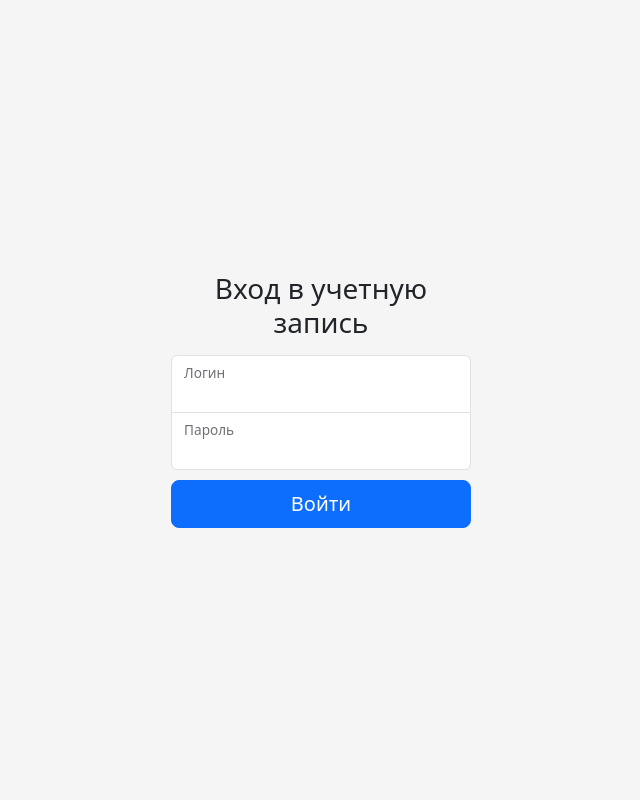
After one commit to hazadus/journal, a Django app: page /accounts/login/ in a window 1280 px wide. The commit adds this page. Shown: the whole page, without its empty margins (319-959 px from the left). Run offline with Django 4.2, Linux system fonts and the light colour scheme; parts of the project's set-up code (start-up, migrations or seed data) failed here and were passed over.

Commit message:
feat(django_project): custom login view implemented.

```diff
--- a/django_project/settings.py
+++ b/django_project/settings.py
@@ -113,3 +113,9 @@ STATICFILES_STORAGE = "whitenoise.storage.CompressedManifestStaticFilesStorage"
 # https://docs.djangoproject.com/en/4.1/ref/settings/#default-auto-field
 
 DEFAULT_AUTO_FIELD = "django.db.models.BigAutoField"
+
+# Login / logout stuff
+
+LOGIN_REDIRECT_URL = "journal:task_list"
+LOGOUT_REDIRECT_URL = "login"
+SESSION_COOKIE_AGE = 60 * 60 * 16
--- a/django_project/urls.py
+++ b/django_project/urls.py
@@ -4,4 +4,5 @@ from django.urls import path, include
 urlpatterns = [
     path("", include("journal.urls")),
     path("adminpanel/", admin.site.urls),
+    path("accounts/", include("django.contrib.auth.urls")),  # Must be "accounts/" to work properly
 ]
--- a/journal/views.py
+++ b/journal/views.py
@@ -1,9 +1,10 @@
 from django.views.generic import ListView, DetailView
+from django.contrib.auth.mixins import LoginRequiredMixin
 
 from .models import Task
 
 
-class TaskListView(ListView):
+class TaskListView(LoginRequiredMixin, ListView):
     """ "Задачи" view in Dashboard  """
     model = Task
     template_name = "task_list.html"
@@ -11,7 +12,7 @@ class TaskListView(ListView):
     context_object_name = "task_list"
 
 
-class TaskDetailView(DetailView):
+class TaskDetailView(LoginRequiredMixin, DetailView):
     model = Task
     template_name = "task_detail.html"
     context_object_name = "task"
--- a/templates/base_dashboard.html
+++ b/templates/base_dashboard.html
@@ -11,7 +11,7 @@
       aria-label="Search">
     <div class="navbar-nav">
       <div class="nav-item text-nowrap">
-        <a class="nav-link px-3" href="#">Выход <i class="fa-solid fa-arrow-right-from-bracket"></i></a>
+        <a class="nav-link px-3" href="{% url 'logout' %}">Выход <i class="fa-solid fa-arrow-right-from-bracket"></i></a>
       </div>
     </div>
   </header>
--- /dev/null
+++ b/templates/registration/login.html
@@ -0,0 +1,77 @@
+{% load static %}
+
+<!doctype html>
+<html lang="ru">
+  <head>
+    <meta charset="utf-8">
+    <meta name="viewport" content="width=device-width, initial-scale=1">
+    <title>Вход в учетную запись</title>
+
+    <link href="https://cdn.jsdelivr.net/npm/bootstrap@5.3.0-alpha1/dist/css/bootstrap.min.css" rel="stylesheet"
+      integrity="sha384-GLhlTQ8iRABdZLl6O3oVMWSktQOp6b7In1Zl3/Jr59b6EGGoI1aFkw7cmDA6j6gD" crossorigin="anonymous">
+    <link href="{% static 'fontawesome/css/fontawesome.css' %}" rel="stylesheet">
+    <link href="{% static 'fontawesome/css/brands.css' %}" rel="stylesheet">
+    <link href="{% static 'fontawesome/css/solid.css' %}" rel="stylesheet">
+    <style>
+      html,
+      body {
+        height: 100%;
+      }
+
+      body {
+        display: flex;
+        align-items: center;
+        padding-top: 40px;
+        padding-bottom: 40px;
+        background-color: #f5f5f5;
+      }
+
+      .form-signin {
+        max-width: 330px;
+        padding: 15px;
+      }
+
+      .form-signin .form-floating:focus-within {
+        z-index: 2;
+      }
+
+      .form-signin input[type="text"] {
+        margin-bottom: -1px;
+        border-bottom-right-radius: 0;
+        border-bottom-left-radius: 0;
+      }
+
+      .form-signin input[type="password"] {
+        margin-bottom: 10px;
+        border-top-left-radius: 0;
+        border-top-right-radius: 0;
+      }
+    </style>
+  </head>
+
+  <body class="text-center">
+    <main class="form-signin w-100 m-auto">
+      <form method="post" action="{% url 'login' %}">
+        {% csrf_token %}
+        <h1 class="h3 mb-3 fw-normal">Вход в учетную запись</h1>
+        {% if form.errors %}
+          <div class="alert alert-danger" role="alert">
+            Указанные логин и пароль не подходят. Пожалуйста, попробуйте ещё раз.
+          </div>
+        {% endif %}
+        <div class="form-floating">
+          <input type="text" class="form-control" name="username" maxlength="150" required id="id_username">
+          <label for="id_username">Логин</label>
+        </div>
+        <div class="form-floating">
+          <input type="password" name="password" class="form-control" required id="id_password">
+          <label for="id_password">Пароль</label>
+        </div>
+        <button class="w-100 btn btn-lg btn-primary" type="submit">Войти</button>
+      </form>
+    </main>
+    <script src="https://cdn.jsdelivr.net/npm/bootstrap@5.3.0-alpha1/dist/js/bootstrap.bundle.min.js"
+      integrity="sha384-w76AqPfDkMBDXo30jS1Sgez6pr3x5MlQ1ZAGC+nuZB+EYdgRZgiwxhTBTkF7CXvN"
+      crossorigin="anonymous"></script>
+  </body>
+</html>
```
Also changed, not shown: changelog.md.
